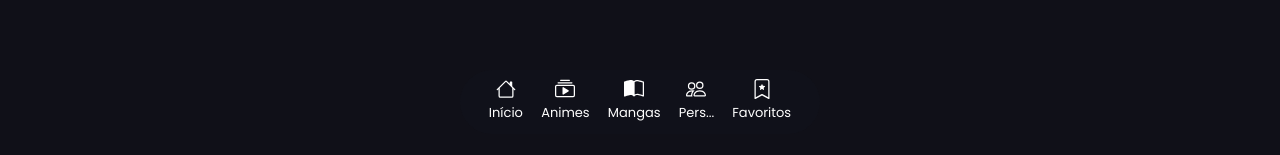
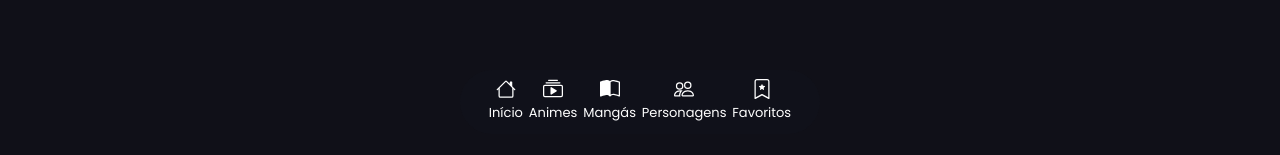
Before and after one commit to Aristidescosta/myAnimeLib, a React (Vite) app: page /search in a window 1280 px wide. Shown: the part 642-797 px from the top of the page. Built offline with nearby package versions, Linux system fonts and the light colour scheme; no server answers.

Commit message:
feat: criado o componente

```diff
--- a/src/pages/BaseLayoutHomePage.tsx
+++ b/src/pages/BaseLayoutHomePage.tsx
@@ -1,14 +1,42 @@
+import { BsBookHalf, BsBookmarkStar, BsCollectionPlay, BsHouse, BsPeople } from 'react-icons/bs'
 import { PropsWithChildren } from 'react'
 import { Box } from '@chakra-ui/react'
 
+import { TNavbarItem } from '../shared/types/NavbarItem'
 import { Header } from '../shared/components/Header'
 
 export const BaseLayoutHomePage = (props: PropsWithChildren) => {
-
+	const NAVBAR_ITEMS: TNavbarItem[] = [
+		{
+			icon: <BsHouse />,
+			link: '/',
+			menu: 'Início'
+		},
+		{
+			icon: <BsCollectionPlay />,
+			link: '/animes',
+			menu: 'Animes'
+		},
+		{
+			icon: <BsBookHalf />,
+			link: '/mangas',
+			menu: 'Mangás'
+		},
+		{
+			icon: <BsPeople />,
+			link: '/personagens',
+			menu: 'Personagens'
+		},
+		{
+			icon: <BsBookmarkStar />,
+			link: '/favoritos',
+			menu: 'Favoritos'
+		}
+	]
 
 	return (
 		<Box>
-			<Header/>
+			<Header items={NAVBAR_ITEMS}/>
 			{ props.children }
 		</Box>
 	)
--- a/src/pages/home/index.tsx
+++ b/src/pages/home/index.tsx
@@ -178,8 +178,9 @@ export const Home: React.FC = () => {
 			toastIdRef.current = toast({
 				description: "Conexão a internet perdida",
 				status: ToastStatus.WARNING,
-				duration: 900000,
+				duration: 3000,
 				position: "bottom-left",
+				isClosable: true
 			}) as number;
 		} else {
 			if (toastIdRef.current) {
--- a/src/shared/components/Header/NavgationBar.tsx
+++ b/src/shared/components/Header/NavgationBar.tsx
@@ -1,17 +1,14 @@
 /* eslint-disable react-hooks/exhaustive-deps */
-import { Box, Flex, LinkBox, Text } from '@chakra-ui/react';
-import { Link } from 'react-router-dom';
-import { BsBookHalf, BsBookmarkStar, BsCollectionPlay, BsHouse, BsPeople } from 'react-icons/bs'
-import { FIRST_COLOR, H2_FONT_SIZE, NAV_HEIGHT, SMALL_FONT_SIZE, TRANSPARENT_COLOR } from '../../utils/constants';
+import { Flex } from "@chakra-ui/react";
 
+import { NAV_HEIGHT, TRANSPARENT_COLOR } from "../../utils/constants";
+import { NavigationIcon } from "./NavigationIcon";
+import { INavigationBar } from ".";
 
-export default function NavigationBar(): JSX.Element {
-
-
+export default function NavigationBar({ items }: INavigationBar): JSX.Element {
 	return (
-
 		<Flex
-			w={{base: '320px', md: '360px', lg: '360px' }}
+			w={{ base: "320px", md: "360px", lg: "360px" }}
 			height={NAV_HEIGHT}
 			borderRadius={"50px"}
 			position={"fixed"}
@@ -21,163 +18,20 @@ export default function NavigationBar(): JSX.Element {
 			margin={"0 auto"}
 			backgroundColor={TRANSPARENT_COLOR}
 			backdropFilter={"blur(4px)"}
-			boxSizing={'border-box'}
+			boxSizing={"border-box"}
 			padding={"0 1.8rem"}
 			alignItems={"center"}
 			as={"nav"}
 			justifyContent={"space-between"}
 		>
-			<LinkBox
-				as={Link}
-				to="/myAnimeLib"
-				color={"#fff"}
-				display={"flex"}
-				flexDirection={"column"}
-				alignItems={"center"}
-				justifyContent={"center"}
-				borderBottom={"3px solid transparent"}
-				gap={".25rem"}
-				height={NAV_HEIGHT}
-				transition={".3s"}
-
-				_hover={{
-					color: FIRST_COLOR,
-					borderColor: FIRST_COLOR,
-				}}
-			>
-				<Box
-					fontSize={H2_FONT_SIZE}
-				>
-					<BsHouse />
-				</Box>
-				<Text
-					fontSize={SMALL_FONT_SIZE}
-				>
-					Início
-				</Text>
-			</LinkBox>
-
-			<LinkBox
-				as={Link}
-				to="/myAnimeLib"
-				color={"#fff"}
-				display={"flex"}
-				flexDirection={"column"}
-				alignItems={"center"}
-				justifyContent={"center"}
-				borderBottom={"3px solid transparent"}
-				gap={".25rem"}
-				height={NAV_HEIGHT}
-				transition={".3s"}
-
-				_hover={{
-					color: FIRST_COLOR,
-					borderColor: FIRST_COLOR,
-				}}
-			>
-				<Box
-					fontSize={H2_FONT_SIZE}
-				>
-					<BsCollectionPlay />
-				</Box>
-				<Text
-					fontSize={SMALL_FONT_SIZE}
-				>
-					Animes
-				</Text>
-			</LinkBox>
-
-			<LinkBox
-				as={Link}
-				to="/myAnimeLib"
-				color={"#fff"}
-				display={"flex"}
-				flexDirection={"column"}
-				alignItems={"center"}
-				justifyContent={"center"}
-				borderBottom={"3px solid transparent"}
-				gap={".25rem"}
-				height={NAV_HEIGHT}
-				transition={".3s"}
-
-				_hover={{
-					color: FIRST_COLOR,
-					borderColor: FIRST_COLOR,
-				}}
-			>
-				<Box
-					fontSize={H2_FONT_SIZE}
-				>
-					<BsBookHalf />
-				</Box>
-				<Text
-					fontSize={SMALL_FONT_SIZE}
-				>
-					Mangas
-				</Text>
-			</LinkBox>
-
-			<LinkBox
-				as={Link}
-				to="/myAnimeLib"
-				color={"#fff"}
-				display={"flex"}
-				flexDirection={"column"}
-				alignItems={"center"}
-				justifyContent={"center"}
-				borderBottom={"3px solid transparent"}
-				gap={".25rem"}
-				height={NAV_HEIGHT}
-				transition={".3s"}
-
-				_hover={{
-					color: FIRST_COLOR,
-					borderColor: FIRST_COLOR,
-				}}
-			>
-				<Box
-					fontSize={H2_FONT_SIZE}
-				>
-					<BsPeople />
-				</Box>
-				<Text
-					fontSize={SMALL_FONT_SIZE}
-				>
-					Pers...
-				</Text>
-			</LinkBox>
-
-			<LinkBox
-				as={Link}
-				to="/myAnimeLib"
-				color={"#fff"}
-				display={"flex"}
-				flexDirection={"column"}
-				alignItems={"center"}
-				justifyContent={"center"}
-				borderBottom={"3px solid transparent"}
-				gap={".25rem"}
-				height={NAV_HEIGHT}
-				transition={".3s"}
-
-				_hover={{
-					color: FIRST_COLOR,
-					borderColor: FIRST_COLOR,
-				}}
-			>
-				<Box
-					fontSize={H2_FONT_SIZE}
-				>
-					<BsBookmarkStar />
-				</Box>
-				<Text
-					fontSize={SMALL_FONT_SIZE}
-				>
-					Favoritos
-				</Text>
-			</LinkBox>
-
+			{items.map((item) => (
+				<NavigationIcon
+					name={item.menu}
+					icon={item.icon}
+					url={item.link}
+					key={item.menu}
+				/>
+			))}
 		</Flex>
-
 	);
 }
--- /dev/null
+++ b/src/shared/components/Header/NavigationIcon.tsx
@@ -0,0 +1,43 @@
+import { Box, LinkBox, Text } from "@chakra-ui/react";
+import { Link, To } from "react-router-dom";
+import React from "react";
+import {
+	FIRST_COLOR,
+	H2_FONT_SIZE,
+	NAV_HEIGHT,
+	SMALL_FONT_SIZE,
+} from "../../utils/constants";
+
+interface INavigationIconProps{
+	name: string
+	icon: React.ReactNode,
+	url: To
+}
+
+
+export const NavigationIcon: React.FC<INavigationIconProps> = ({ name, icon, url }) => {
+	return (
+		<LinkBox
+			as={Link}
+			to={`/myAnimeLib${url}`}
+			color={"#fff"}
+			display={"flex"}
+			flexDirection={"column"}
+			alignItems={"center"}
+			justifyContent={"center"}
+			borderBottom={"3px solid transparent"}
+			gap={".25rem"}
+			height={NAV_HEIGHT}
+			transition={".3s"}
+			_hover={{
+				color: FIRST_COLOR,
+				borderColor: FIRST_COLOR,
+			}}
+		>
+			<Box fontSize={H2_FONT_SIZE}>
+				{icon}
+			</Box>
+			<Text fontSize={SMALL_FONT_SIZE}>{name}</Text>
+		</LinkBox>
+	);
+};
--- a/src/shared/components/Header/index.tsx
+++ b/src/shared/components/Header/index.tsx
@@ -22,10 +22,13 @@ import { APP_COLOR, APP_VARIANT_COLOR, FIRST_COLOR, FONT_SEMI_BOLD, H2_FONT_SIZE
 import { useTheBounce } from "../../hooks/hooks";
 import { SearchForm } from "../../forms/SearchForm";
 import { signOut } from "../../repository/UserRepository";
+import { TNavbarItem } from "../../types/NavbarItem";
 
+export interface INavigationBar {
+	items: TNavbarItem[]
+}
 
-
-export const Header: React.FC = () => {
+export const Header: React.FC<INavigationBar> = ({ items }) => {
 	const isBase = useBreakpointValue({ base: true, md: true, lg: false });
 	const user = getData(StorageEnum.UserData);
 	const PHOTO_URL = getData(StorageEnum.PhotoUrl);
@@ -86,7 +89,7 @@ export const Header: React.FC = () => {
           </Text>
         </Box>
 
-        <NavigationBar />
+        <NavigationBar items={items}/>
 
 				<HStack display={"flex"} justify={"space-between"}>
 					{isBase ? (
--- a/src/shared/types/NavbarItem.ts
+++ b/src/shared/types/NavbarItem.ts
@@ -1,6 +1,8 @@
+import React from 'react'
 import { To } from 'react-router-dom'
 
 export type TNavbarItem = {
 	menu: string
 	link: To
+	icon: React.ReactNode
 }
```
